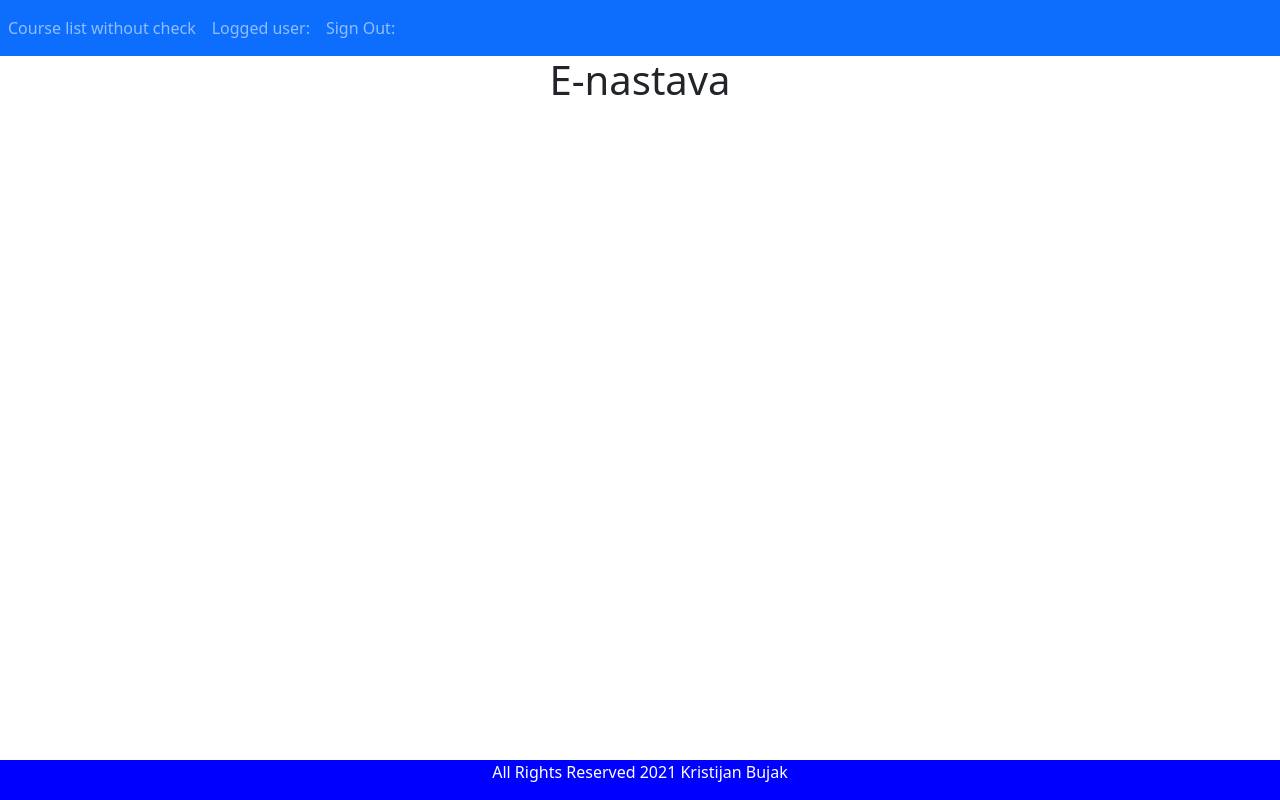
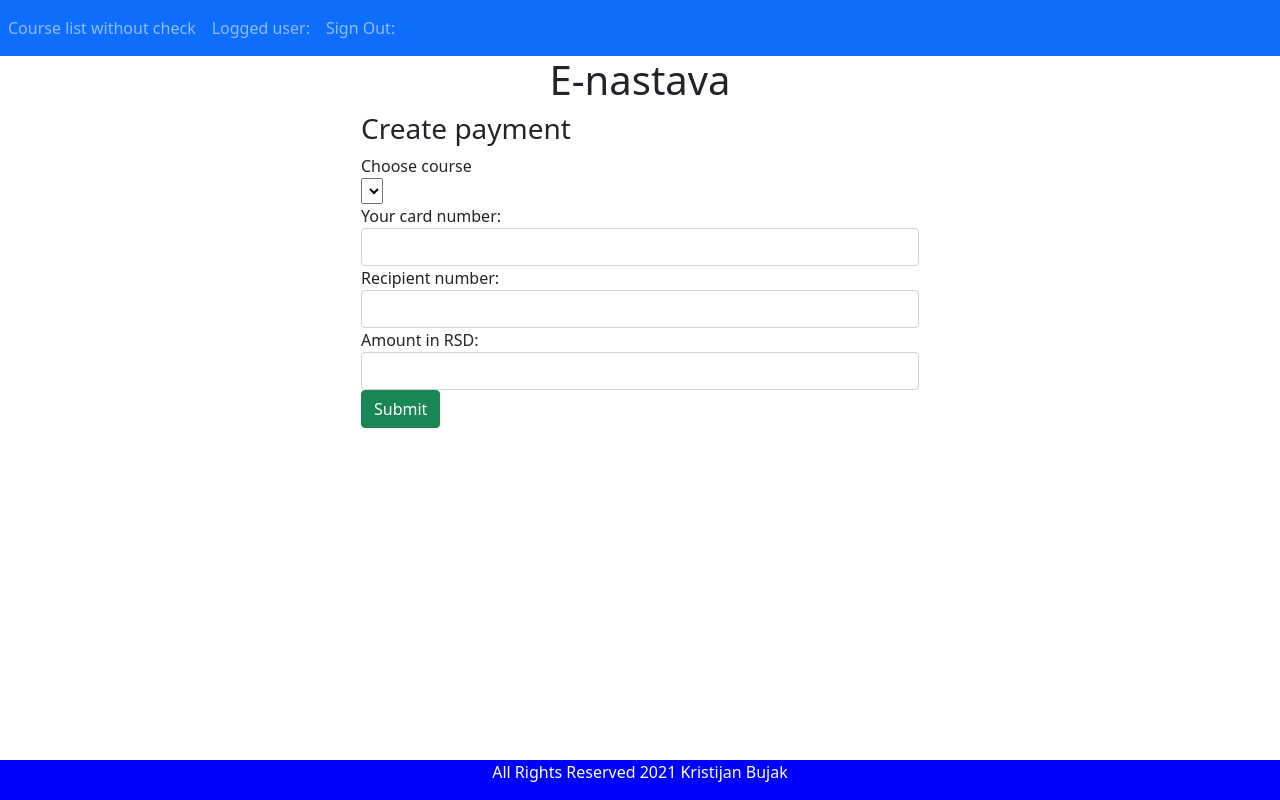
Before and after one commit to bujakkristijan/tseoproject, an Angular app in the folder frontendAngular/tseo-frontend/: page /create-payment in a window 1280 px wide. Before the commit this address led to /. Built offline with nearby package versions, Linux system fonts and the light colour scheme; no server answers.

Commit message:
dodavanje paymenta

```diff
--- a/frontendAngular/tseo-frontend/src/app/app-routing.module.ts
+++ b/frontendAngular/tseo-frontend/src/app/app-routing.module.ts
@@ -1,3 +1,4 @@
+import { CreatePaymentComponent } from './create-payment/create-payment.component';
 import { MyPaymentListComponent } from './my-payment-list/my-payment-list.component';
 import { LoginComponent } from './login/login.component';
 import { CreateProfessorCourseComponent } from './create-professor-course/create-professor-course.component';
@@ -32,7 +33,8 @@ const routes: Routes = [
   {path: 'professor-courses', component: ProfessorCourseListComponent},
   {path: 'create-professor-course', component: CreateProfessorCourseComponent},
   {path: 'login', component: LoginComponent},
-  {path: 'my-payment-list', component: MyPaymentListComponent}
+  {path: 'my-payment-list', component: MyPaymentListComponent},
+  {path: 'create-payment', component: CreatePaymentComponent}
 
 ];
 
--- a/frontendAngular/tseo-frontend/src/app/app.module.ts
+++ b/frontendAngular/tseo-frontend/src/app/app.module.ts
@@ -20,6 +20,7 @@ import { ProfessorCourseListComponent } from './professor-course-list/professor-
 import { CreateProfessorCourseComponent } from './create-professor-course/create-professor-course.component';
 import { LoginComponent } from './login/login.component';
 import { MyPaymentListComponent } from './my-payment-list/my-payment-list.component';
+import { CreatePaymentComponent } from './create-payment/create-payment.component';
 
 
 @NgModule({
@@ -39,6 +40,7 @@ import { MyPaymentListComponent } from './my-payment-list/my-payment-list.compon
     CreateProfessorCourseComponent,
     LoginComponent,
     MyPaymentListComponent,
+    CreatePaymentComponent,
 
 
   ],
--- /dev/null
+++ b/frontendAngular/tseo-frontend/src/app/create-payment/create-payment.component.html
@@ -0,0 +1,38 @@
+<div class="col-md-6 offset-md-3"> <!--kako da se pomeri input pomocu bootstrap-->
+  <h3>Create payment</h3>
+  <form (ngSubmit) = "onSubmit()">
+
+
+
+    <div class="form-group">
+      <label> Choose course </label>
+      <tr></tr>
+      <select name="ChooseCourse" [(ngModel)] = "payment.course">
+        <option *ngFor = "let course of courses" [ngValue] = "course">Name: {{course.name}}, Code: {{course.code}}</option> <!-- ngValue  moze i objekte a value samo stringove !!!!!!!!-->
+      </select>
+      <tr></tr>
+    </div>
+
+    <div class="form-group">
+      <label> Your card number: </label>
+      <input type="text" class="form-control" id = "cardNumber"
+        [(ngModel)] = "payment.cardNumber" name="cardNumber"> <!--importujem forms module u app.module.ts da bih mogao binding da koristim-->
+    </div>
+
+    <div class="form-group">
+      <label> Recipient number: </label>
+      <input type="text" class="form-control" id = "recipientNumber"
+        [(ngModel)] = "payment.recipientNumber" name="recipientNumber">
+    </div>
+
+    <div class="form-group">
+      <label> Amount in RSD: </label>
+      <input type="text" class="form-control" id = "amount"
+        [(ngModel)] = "payment.amount" name="amount">
+    </div>
+
+
+    <button class="btn btn-success" type="submit"> Submit </button>
+
+  </form>
+  </div>
--- /dev/null
+++ b/frontendAngular/tseo-frontend/src/app/create-payment/create-payment.component.ts
@@ -0,0 +1,41 @@
+import { CourseService } from './../course.service';
+import { Component, OnInit } from '@angular/core';
+import { Router } from '@angular/router';
+import { Course } from '../course';
+import { Payment } from '../payment';
+import { StudentService } from '../student.service';
+
+@Component({
+  selector: 'app-create-payment',
+  templateUrl: './create-payment.component.html',
+  styleUrls: ['./create-payment.component.css']
+})
+export class CreatePaymentComponent implements OnInit {
+
+  payment: Payment = new Payment();
+  courses: Course[];
+  constructor(private courseService: CourseService, private studentService: StudentService, private router: Router) { }
+
+  ngOnInit(): void {
+    this.getCourses();
+    console.log(this.courses);
+
+  }
+
+  getCourses(){
+    this.courseService.getCoursesList().subscribe(data =>{
+      this.courses = data;
+    });
+  }
+
+  onSubmit(){
+    this.studentService.createPayment(this.payment).subscribe(data =>{
+      this.goToMyPayments();
+    });
+  }
+
+  goToMyPayments(){
+    this.router.navigate(['my-payment-list']);
+  }
+
+}
--- a/frontendAngular/tseo-frontend/src/app/my-payment-list/my-payment-list.component.html
+++ b/frontendAngular/tseo-frontend/src/app/my-payment-list/my-payment-list.component.html
@@ -26,6 +26,5 @@
 
   </tbody>
 </table>
-<!--
-<button (click) = "goToCreatePayment()" class="btn btn-success"> Add new professor </button>
--->
+
+<button (click) = "goToCreatePayment()" class="btn btn-success"> Add new payment </button>
--- a/frontendAngular/tseo-frontend/src/app/my-payment-list/my-payment-list.component.ts
+++ b/frontendAngular/tseo-frontend/src/app/my-payment-list/my-payment-list.component.ts
@@ -24,7 +24,7 @@ export class MyPaymentListComponent implements OnInit {
   }
 
   goToCreatePayment(){ // ne znam zasto more public da stoji, nece kad je private
-    //this.router.navigate(['create-professor']);
+    this.router.navigate(['create-payment']);
   }
 
 }
--- a/frontendAngular/tseo-frontend/src/app/payment.ts
+++ b/frontendAngular/tseo-frontend/src/app/payment.ts
@@ -3,7 +3,7 @@ import { User } from "./user";
 
 export class Payment {
 
-  course: Course;
+  public course: Course;
   user: User;
   datePayed: Date;
   amount: number;
--- a/frontendAngular/tseo-frontend/src/app/student.service.ts
+++ b/frontendAngular/tseo-frontend/src/app/student.service.ts
@@ -38,4 +38,8 @@ export class StudentService {
   getMyPaymentList():Observable<Payment[]>{
     return this.httpClient.get<Payment[]>("http://localhost:8080/payment/getMyPayments");
   }
+
+  createPayment(payment: Payment):Observable<Object>{
+    return this.httpClient.post("http://localhost:8080/payment/addPayment", payment);
+  }
 }
```
Also changed, not shown: frontendAngular/tseo-frontend/src/app/create-payment/create-payment.component.css (added), 2 other files (tests, documents, lock files or other folders).
